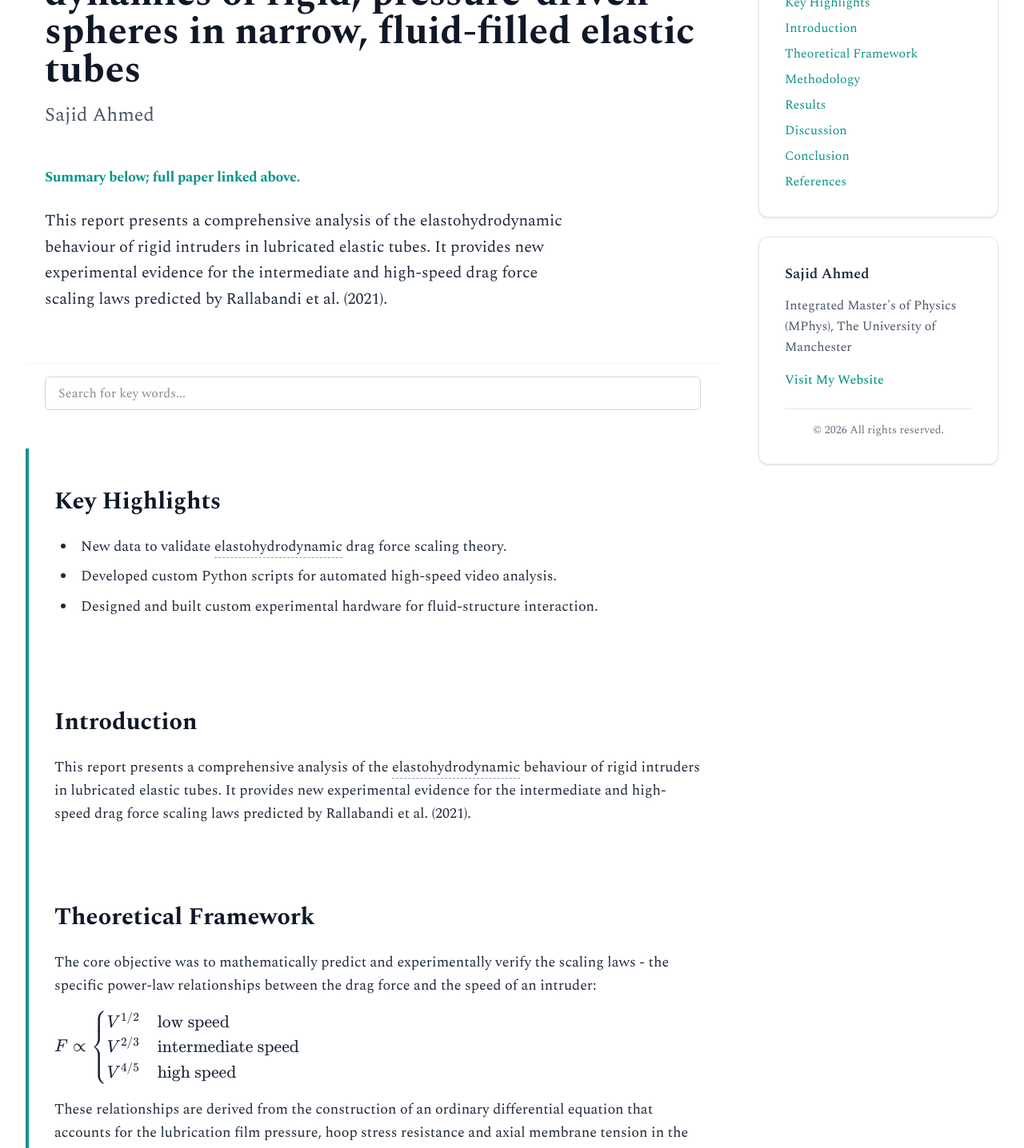
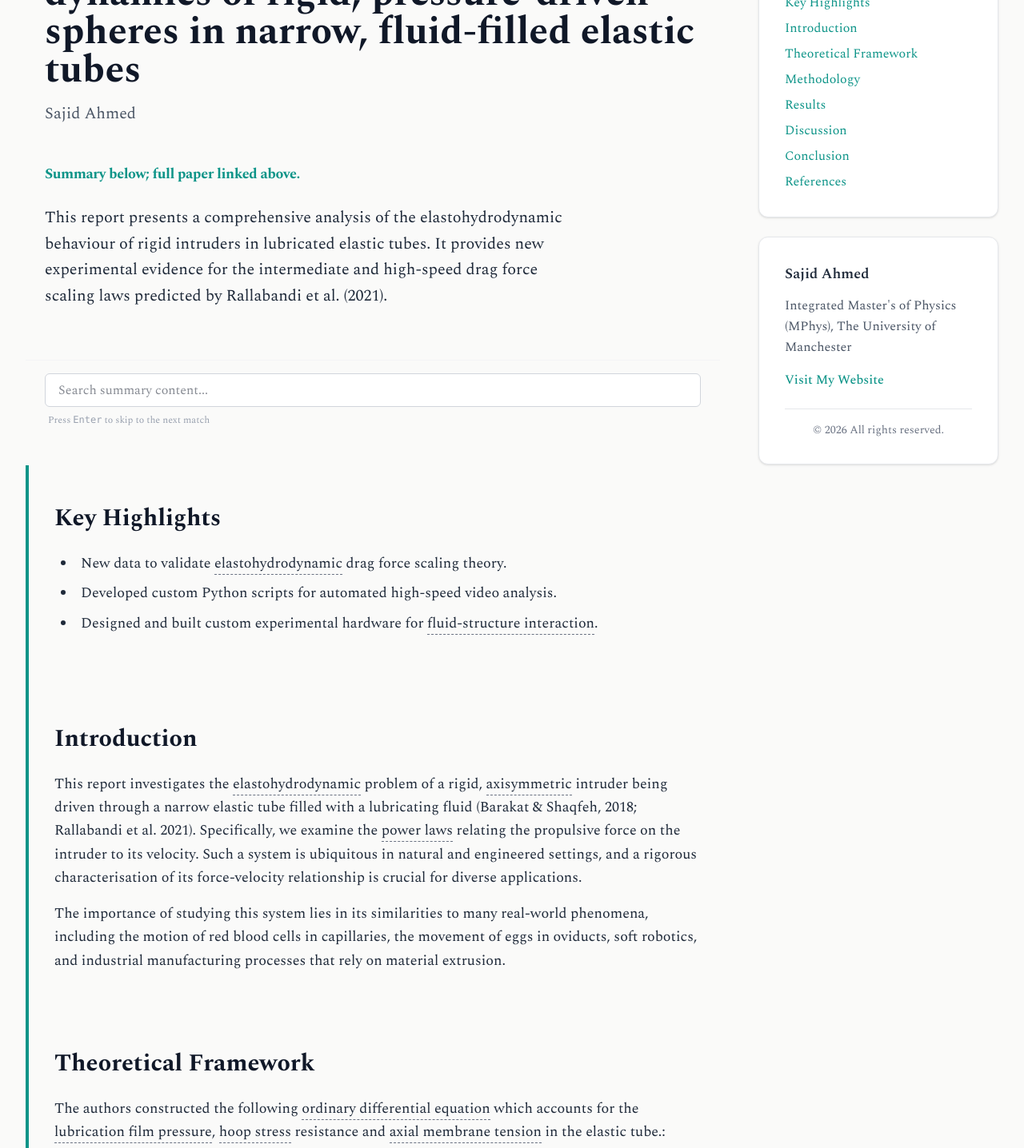
Before and after one commit to sahmed0/mphys2, a React (Vite) app: page / in a window 1280 px wide. Shown: the part 240-1676 px from the top of the page at 80% size. Built offline with nearby package versions, Linux system fonts and the light colour scheme.

Commit message:
searchbar works like ctrl + F now

```diff
--- a/src/App.tsx
+++ b/src/App.tsx
@@ -11,11 +11,60 @@ import { ThemeToggle } from './components/ThemeToggle';
 
 export default function App() {
   const [searchQuery, setSearchQuery] = useState('');
+  const [matchCount, setMatchCount] = useState(0);
+  const [currentMatchIndex, setCurrentMatchIndex] = useState(0);
+
+  // Reset index when search query changes
+  const handleSearch = (query: string) => {
+    setSearchQuery(query);
+    setCurrentMatchIndex(0);
+  };
+
+  const handleNextMatch = () => {
+    if (matchCount > 0) {
+      setCurrentMatchIndex((prev) => (prev + 1) % matchCount);
+    }
+  };
+
+  const handlePrevMatch = () => {
+    if (matchCount > 0) {
+      setCurrentMatchIndex((prev) => (prev - 1 + matchCount) % matchCount);
+    }
+  };
+
+  // Update match count and jump to first match on query change
+  React.useEffect(() => {
+    const matches = document.querySelectorAll('.search-match');
+    setMatchCount(matches.length);
+
+    // Clear previous active states
+    matches.forEach(m => m.classList.remove('is-active'));
+
+    if (matches.length > 0 && searchQuery) {
+      const firstMatch = matches[0];
+      firstMatch.classList.add('is-active');
+      firstMatch.scrollIntoView({ behavior: 'smooth', block: 'center' });
+    }
+  }, [searchQuery]);
+
+  // Handle jumping to next/prev matches
+  React.useEffect(() => {
+    const matches = document.querySelectorAll('.search-match');
+
+    matches.forEach((m, idx) => {
+      if (idx === currentMatchIndex) {
+        m.classList.add('is-active');
+        m.scrollIntoView({ behavior: 'smooth', block: 'center' });
+      } else {
+        m.classList.remove('is-active');
+      }
+    });
+  }, [currentMatchIndex]);
 
   return (
-    <div className="min-h-screen dark:bg-gray-950 transition-colors relative">
+    <div className="min-h-screen bg-stone-50 dark:bg-gray-950 transition-colors relative">
       {/* Mobile Top Bar */}
-      <div className="lg:hidden fixed top-0 w-full z-50 bg-white/90 dark:bg-gray-950/90 backdrop-blur-md border-b border-gray-200 dark:border-gray-800 px-4 py-2 flex items-center justify-between shadow-sm">
+      <div className="lg:hidden fixed top-0 w-full z-50 bg-white/75 dark:bg-gray-950/75 backdrop-blur-md border-b border-gray-200 dark:border-gray-800 px-4 py-2 flex items-center justify-between shadow-sm">
         <ThemeToggle />
         <DownloadButton pdfUrl={paperData.pdfUrl} isMobile />
       </div>
@@ -29,15 +78,27 @@ export default function App() {
             summary={paperData.summary}
           />
 
-          <SearchBar onSearch={setSearchQuery} />
+          <SearchBar
+            onSearch={handleSearch}
+            matchCount={matchCount}
+            currentMatchIndex={currentMatchIndex}
+            onNext={handleNextMatch}
+            onPrev={handlePrevMatch}
+          />
 
           <div className="lg:hidden">
             <TableOfContents sections={paperData.sections} />
           </div>
 
-          {paperData.sections.map((section: any, index) => (
+          {paperData.sections.map((section: any, index: number) => (
             <React.Fragment key={index}>
-              <Section title={section.title} content={section.content} searchQuery={searchQuery} tooltips={paperData.tooltips} figures={section.figures} />
+              <Section
+                title={section.title}
+                content={section.content}
+                searchQuery={searchQuery}
+                tooltips={paperData.tooltips}
+                figures={section.figures}
+              />
               {section.title === "References" && <BibTeXExportButton citations={paperData.citations} />}
             </React.Fragment>
           ))}
--- a/src/components/PaperHeader.tsx
+++ b/src/components/PaperHeader.tsx
@@ -6,10 +6,10 @@ interface PaperHeaderProps {
 
 export function PaperHeader({ title, authors, summary }: PaperHeaderProps) {
   return (
-    <header className="py-12 px-4 md:py-16 md:px-6 bg-white dark:bg-gray-950 border-b border-gray-100 dark:border-gray-800">
+    <header className="py-12 px-4 md:py-16 md:px-6 bg-stone-50 dark:bg-gray-950 border-b border-gray-100 dark:border-gray-800">
       <h2 className="max-w-2xl text-xl md:text-2xl font-sans uppercase font-bold tracking-widest text-accent">Master's Dissertation Summary</h2>
       <h1 className="mt-4 text-4xl md:text-5xl font-serif font-bold tracking-normal text-gray-900 dark:text-gray-100">{title}</h1>
-      <p className="text-2xl font-sans text-gray-600 dark:text-gray-400 mt-4">{authors.join(', ')}</p>
+      <p className="text-xl font-sans text-gray-600 dark:text-gray-400 mt-4">{authors.join(', ')}</p>
       <div className="mt-8 md:mt-12 max-w-2xl">
         <h2 className="mt-6 text-md md:text-lg font-sans font-bold tracking-tight text-accent">Summary below; full paper linked above.</h2>
         <p className="mt-6 text-lg md:text-xl font-serif text-gray-800 dark:text-gray-300 leading-relaxed">{summary}</p>
--- a/src/components/SearchBar.tsx
+++ b/src/components/SearchBar.tsx
@@ -2,17 +2,64 @@ import React from 'react';
 
 interface SearchBarProps {
   onSearch: (query: string) => void;
+  matchCount: number;
+  currentMatchIndex: number;
+  onNext: () => void;
+  onPrev: () => void;
 }
 
-export function SearchBar({ onSearch }: SearchBarProps) {
+export function SearchBar({ onSearch, matchCount, currentMatchIndex, onNext, onPrev }: SearchBarProps) {
+  const handleKeyDown = (e: React.KeyboardEvent) => {
+    if (e.key === 'Enter') {
+      if (e.shiftKey) {
+        onPrev();
+      } else {
+        onNext();
+      }
+    }
+  };
+
   return (
-    <div className="py-4 px-6 mb-8">
-      <input
-        type="text"
-        placeholder="Search for key words..."
-        className="w-full px-4 py-2 border border-gray-300 dark:border-gray-700 rounded-md bg-white dark:bg-gray-800 text-gray-900 dark:text-gray-100 focus:outline-none focus:ring-2 focus:ring-accent"
-        onChange={(e) => onSearch(e.target.value)}
-      />
+    <div className="py-4 px-6 mb-8 flex flex-col gap-2">
+      <div className="relative group">
+        <input
+          type="text"
+          placeholder="Search summary content..."
+          className="w-full px-4 py-2 border border-gray-300 dark:border-gray-700 rounded-md bg-white dark:bg-gray-800 text-gray-900 dark:text-gray-100 focus:outline-none focus:ring-2 focus:ring-accent"
+          onChange={(e) => onSearch(e.target.value)}
+          onKeyDown={handleKeyDown}
+        />
+        {matchCount > 0 && (
+          <div className="absolute right-3 top-1/2 -translate-y-1/2 flex items-center gap-3 text-sm text-gray-500 dark:text-gray-400 select-none">
+            <span className="font-medium whitespace-nowrap">
+              {currentMatchIndex + 1} of {matchCount}
+            </span>
+            <div className="flex border-l border-gray-300 dark:border-gray-700 pl-3 gap-1">
+              <button
+                onClick={onPrev}
+                className="p-1 hover:text-accent transition-colors"
+                title="Previous match (Shift+Enter)"
+              >
+                <svg className="w-4 h-4" fill="none" stroke="currentColor" viewBox="0 0 24 24">
+                  <path strokeLinecap="round" strokeLinejoin="round" strokeWidth={2} d="M5 15l7-7 7 7" />
+                </svg>
+              </button>
+              <button
+                onClick={onNext}
+                className="p-1 hover:text-accent transition-colors"
+                title="Next match (Enter)"
+              >
+                <svg className="w-4 h-4" fill="none" stroke="currentColor" viewBox="0 0 24 24">
+                  <path strokeLinecap="round" strokeLinejoin="round" strokeWidth={2} d="M19 9l-7 7-7-7" />
+                </svg>
+              </button>
+            </div>
+          </div>
+        )}
+      </div>
+      <p className="text-xs text-gray-400 dark:text-gray-500 ml-1">
+        Press <span className="font-mono">Enter</span> to skip to the next match
+      </p>
     </div>
   );
 }
--- a/src/components/Section.tsx
+++ b/src/components/Section.tsx
@@ -49,7 +49,7 @@ const Highlight = ({ children, query, tooltips }: { children: React.ReactNode, q
       const subParts = part.split(new RegExp(`(${query})`, 'gi'));
       return subParts.map((p, j) =>
         p.toLowerCase() === query.toLowerCase() ? (
-          <mark key={j} className="bg-yellow-200">{p}</mark>
+          <mark key={j} className="search-match">{p}</mark>
         ) : (
           p
         )
--- a/src/components/Tooltip.tsx
+++ b/src/components/Tooltip.tsx
@@ -6,7 +6,7 @@ interface TooltipProps {
 }
 
 const Tooltip = ({ children, definition }: TooltipProps) => (
-  <span className="group relative cursor-help border-b border-dashed border-transparent md:border-gray-400 md:dark:border-gray-600">
+  <span className="group relative cursor-help border-b border-dashed border-transparent md:border-gray-500 md:dark:border-gray-500">
     {children}
     <span className="absolute bottom-full left-1/2 -translate-x-1/2 mb-2 hidden w-48 rounded bg-gray-800 dark:bg-gray-200 p-2 text-sm text-white dark:text-gray-900 group-hover:block z-10">
       {definition}
--- a/src/data.ts
+++ b/src/data.ts
@@ -8,8 +8,8 @@ export interface Citation {
 }
 
 export const citations: Citation[] = [
-  { id: "lighthill1968", author: "Lighthill, M. J.", year: 1968, title: "Pressure-forcing of tightly fitting pellets along fluid-filled elastic tubes", journal: "Journal of Fluid Mechanics" },
-  { id: "rallabandi2021", author: "Rallabandi, B., Eggers, J., Herrada, M. A., & Stone, H. A.", year: 2021, title: "Motion of a tightly fitting axisymmetric object through a lubricated elastic tube", journal: "Journal of Fluid Mechanics" }
+  { id: "rallabandi2021", author: "Rallabandi, B., Eggers, J., Herrada, M. A., & Stone, H. A.", year: 2021, title: "Motion of a tightly fitting axisymmetric object through a lubricated elastic tube", journal: "Journal of Fluid Mechanics" },
+  { id: "barakat2018a", author: "Barakat, J. M., & Shaqfeh, E. S. G.", year: 2018, title: "The steady motion of a closely fitting vesicle in a tube", journal: "Journal of Fluid Mechanics" }
 ];
 
 export const paperData = {
@@ -23,11 +23,11 @@ export const paperData = {
     },
     {
       title: "Introduction",
-      content: "This report presents a comprehensive analysis of the elastohydrodynamic behaviour of rigid intruders in lubricated elastic tubes. It provides new experimental evidence for the intermediate and high-speed drag force scaling laws predicted by Rallabandi et al. (2021)."
+      content: "This report investigates the elastohydrodynamic problem of a rigid, axisymmetric intruder being driven through a narrow elastic tube filled with a lubricating fluid (Barakat & Shaqfeh, 2018; Rallabandi et al. 2021). Specifically, we examine the power laws relating the propulsive force on the intruder to its velocity. Such a system is ubiquitous in natural and engineered settings, and a rigorous characterisation of its force-velocity relationship is crucial for diverse applications. \n\n The importance of studying this system lies in its similarities to many real-world phenomena, including the motion of red blood cells in capillaries, the movement of eggs in oviducts, soft robotics, and industrial manufacturing processes that rely on material extrusion."
     },
     {
       title: "Theoretical Framework",
-      content: "The core objective was to mathematically predict and experimentally verify the scaling laws - the specific power-law relationships between the drag force and the speed of an intruder: \n\n$$F \\propto \\begin{cases} V^{1/2} & \\text{low speed} \\\\ V^{2/3} & \\text{intermediate speed} \\\\ V^{4/5} & \\text{high speed} \\end{cases}$$ \n\n These relationships are derived from the construction of an ordinary differential equation that accounts for the lubrication film pressure, hoop stress resistance and axial membrane tension in the elastic tube."
+      content: "The authors constructed the following ordinary differential equation which accounts for the lubrication film pressure, hoop stress resistance and axial membrane tension in the elastic tube.: \n\n$$\\frac{dh}{dz} - \\frac{6 \\mu V a^{2}}{Eb} \\frac{(h-h^{*})}{h^{3}} + \\frac{d\\delta}{dz} = 0$$ \n\n This equation was solved using perturbative asymptotic analysis and direct numerical simulations - resulting in the following power-law relationships between the drag force and the speed of an intruder: \n\n$$F \\propto \\begin{cases} V^{1/2} & \\text{low speed} \\\\ V^{2/3} & \\text{intermediate speed} \\\\ V^{4/5} & \\text{high speed} \\end{cases}$$ \n\n The objective of this study is to experimentally test these power laws."
     },
     {
       title: "Methodology",
@@ -38,7 +38,7 @@ export const paperData = {
     },
     {
       title: "Results",
-      content: "The data confirmed two major theoretical regimes: \n - High-Speed Scaling: Observed in 11mm to 15mm intruders. \n - Intermediate-Speed Scaling: Observed in 18mm intruders.",
+      content: "The data confirmed two major theoretical regimes: \n - 11mm to 15mm intruders: Observed High-Speed Scaling. \n - 18mm intruder: Observed Intermediate-Speed Scaling. \n - 10mm intruder: Linear scaling, likely too small to create deformation. \n - 12mm intruder: Possibly high-speed scaling but requires further experiments. \n - Low-speed power law was not observed in any of our experiments.",
       figures: [
         { title: "Figure 2: Table of Results", url: "table.png" }
       ]
@@ -53,14 +53,24 @@ export const paperData = {
     },
     {
       title: "References",
-      content: "- M. J. Lighthill, “Pressure-forcing of tightly fitting pellets along fluid-filled elastic tubes”, Journal of Fluid Mechanics 34, 113 (1968). \n - B. Rallabandi, J. Eggers, M. A. Herrada, and H. A. Stone, “Motion of a tightly fitting axisymmetric object through a lubricated elastic tube”, Journal of Fluid Mechanics 926, A27 (2021)"
+      content: "\n - B. Rallabandi, J. Eggers, M. A. Herrada, and H. A. Stone, “Motion of a tightly fitting axisymmetric object through a lubricated elastic tube”, Journal of Fluid Mechanics 926, A27 (2021) \n - J. M. Barakat and E. S. G. Shaqfeh, “The steady motion of a closely fitting vesicle in a tube”, Journal of Fluid Mechanics 835, 721 (2018)."
     }
   ],
   pdfUrl: "report.pdf",
   tooltips: {
     "axisymmetric": "A 3D shape that is symmetrical about one or more of its axes.",
     "elastohydrodynamic": "A type of fluid film lubrication that occurs where very high contact pressure causes elastic deformations of the contacting surfaces.",
-    "poiseuille": "The laminar flow of a viscous fluid through a cylindrical pipe."
+    "poiseuille": "The laminar flow of a viscous fluid through a cylindrical pipe.",
+    "fluid-structure interaction": "The study of interactions between fluids (gases & liquids) and solid structures.",
+    "ordinary differential equation": "An equation that relates a function to its derivatives.",
+    "lubrication film pressure": "The pressure of the fluid film between two surfaces.",
+    "hoop stress": "The stress in a direction perpendicular/tangential to the axis of a cylinder.",
+    "axial membrane tension": "The longitudinal tension in the membrane of a cylinder.",
+    "perturbative asymptotic analysis": "A method of solving differential equations by approximating the solution as a series expansion.",
+    "direct numerical simulations": "A method of solving differential equations by numerical integration.",
+    "power laws": "A relationship between two quantities where one is proportional to a power of the other.",
+    "piecewise linear fits": "A method of fitting a function to data by fitting a series of linear functions to the data.",
+    "Young's modulus": "A measure of the stiffness of a material.",
   },
   authorDetails: [
     {
```
Also changed, not shown: src/index.css (+17 -1 lines).
